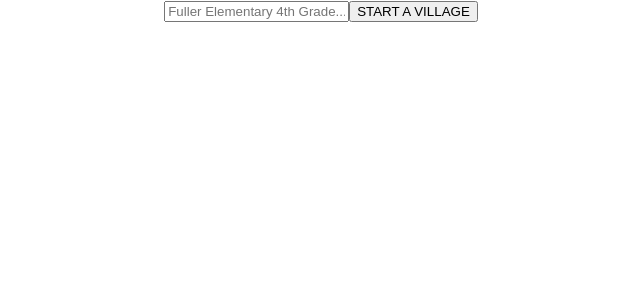
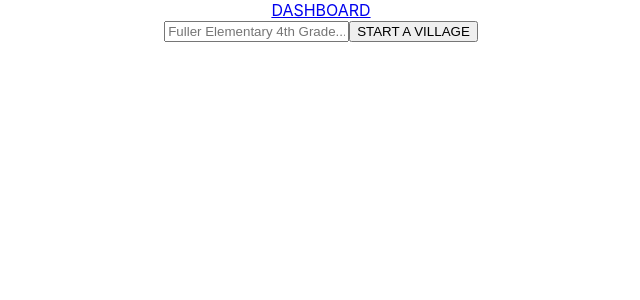
Before and after one commit to Whole-Village/front_end, a React (Create React App) app: page / in a window 1280 px wide. Shown: the top 300 px of the page, without its empty margins (319-959 px from the left). Built offline with nearby package versions, Linux system fonts and the light colour scheme; no server answers.

Commit message:
Create files

```diff
--- a/src/App/App.js
+++ b/src/App/App.js
@@ -1,15 +1,23 @@
 import { Route, Switch } from 'react-router-dom';
 import StartVillage from '../StartVillage/StartVillage';
+import Dashboard from '../Dashboard/Dashboard';
+
 import './App.css';
 
 function App() {
   return (
     <div className="App">
       <Switch>
-        <Route exact path="/" render={() =>
-          <StartVillage />
-        }
-        />
+        <Route
+          exact path="/"
+          render={
+            () => <StartVillage />
+          }/>
+        <Route
+          exact path="/dashboard"
+          render={
+            () => <Dashboard />
+          }/>
       </Switch>
     </div>
   );
--- a/src/StartVillage/StartVillage.js
+++ b/src/StartVillage/StartVillage.js
@@ -1,4 +1,5 @@
 import { useState } from 'react';
+import { Link } from 'react-router-dom';
 
 const StartVillage = () => {
   const [newVillage, setNewVillage] = useState({name: ''});
@@ -10,6 +11,8 @@ const StartVillage = () => {
   }
 
   return (
+    <>
+    <Link to="/dashboard">DASHBOARD</Link>
     <form>
       <input
         type='text'
@@ -19,6 +22,7 @@ const StartVillage = () => {
       />
       <button onClick={e => startVillage(e)}>START A VILLAGE</button>
     </form>
+  </>
   )
 }
 
```
Also changed, not shown: src/Dashboard/Dashboard.js (+10 -1 lines), src/Nav/Nav.css (added), src/Nav/Nav.js (added), src/Nav/navLinks.js (added), src/UserProfile/UserProfile.css (added), src/UserProfile/UserProfile.js (added), src/VillageCard/VillageCard.css (added), src/VillageCard/VillageCard.js (added), src/VillageContainer/VillageContainer.css (added), src/VillageContainer/VillageContainer.js (added).
